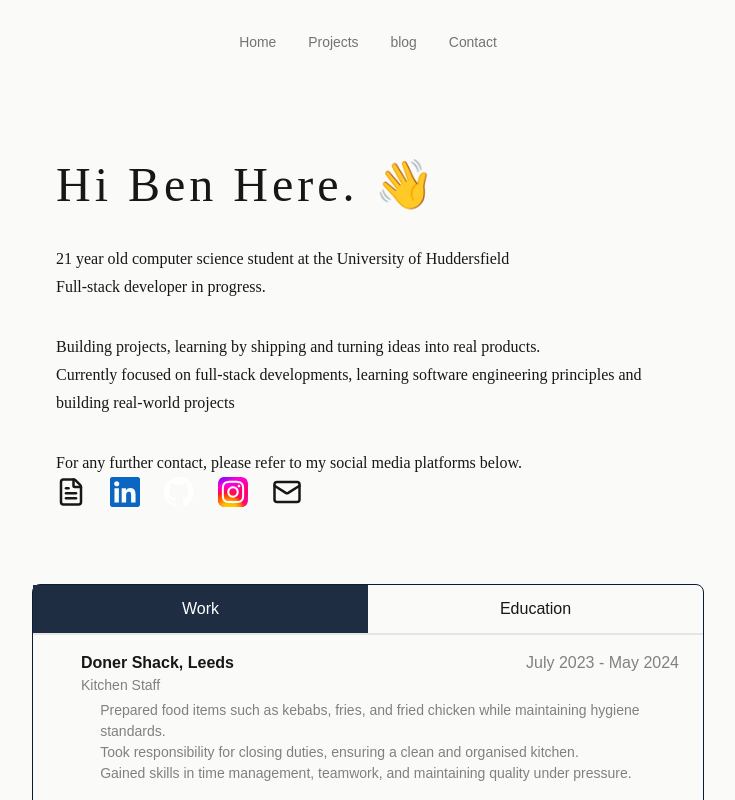
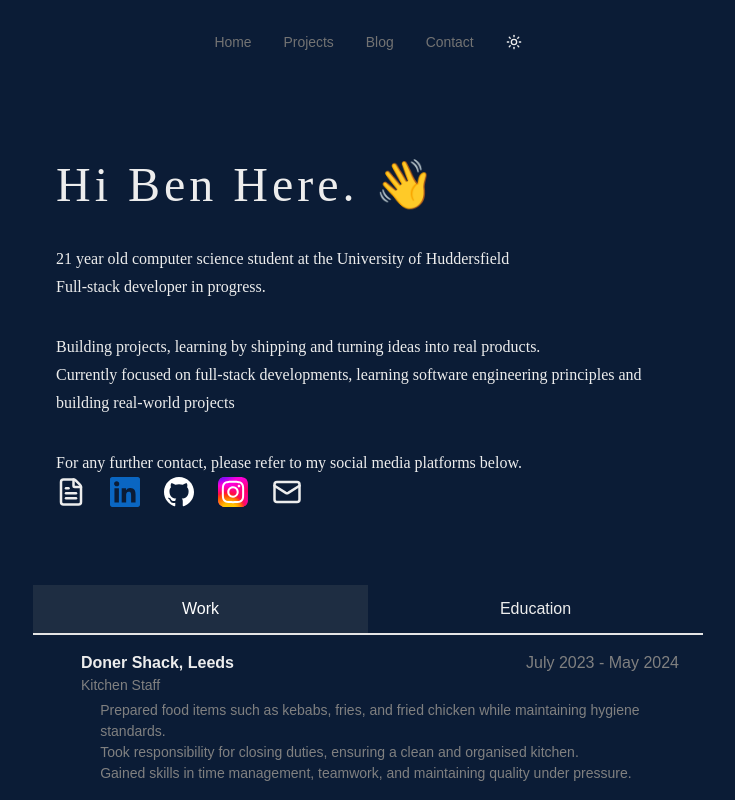
Before and after one commit to bdadzie119/Portfolio, a Next.js app in the folder my-portfolio/: page / in a window 1280 px wide. Shown: the top 800 px of the page, without its empty margins (272-1007 px from the left). Built offline with nearby package versions, Linux system fonts and the light colour scheme.

Commit message:
8/08/26
forgot about this lol

```diff
--- a/my-portfolio/app/blog/page.tsx
+++ b/my-portfolio/app/blog/page.tsx
@@ -16,7 +16,7 @@ export default function Blog(){
     return(
         <main>
             <div className="blog-page">
-                <h1>My blog</h1>
+                <h1>My Blog</h1>
                 <div className="search-bar">
                     <input
                     type="text"
@@ -27,7 +27,8 @@ export default function Blog(){
                     <button onClick={() => setSearch("")}>Clear</button>
                 </div>
                 <div className="blog-timeline">
-                    <span><ArrowUpDown size={16}/>Sort:</span>
+                    <ArrowUpDown size={16}/>
+                    <span>Sort:</span>
                     <select value={sort} onChange={(e) => setSort(e.target.value)}>
                         <option value = "newest">Newest</option>
                         <option value = "oldest">Oldest</option>
--- /dev/null
+++ b/my-portfolio/app/components/ThemeToggle.tsx
@@ -0,0 +1,17 @@
+"use client"
+import { useState, useEffect } from "react"
+import { Sun, Moon } from "lucide-react"
+
+export default function ThemeToggle() {
+const [dark, setDark] = useState(true)
+
+useEffect(() => {
+    document.documentElement.classList.toggle("light", !dark)
+}, [dark])
+
+return (
+    <button onClick={() => setDark(!dark)} className="theme-toggle">
+    {dark ? <Sun size={16} /> : <Moon size={16} />}
+    </button>
+)
+}
--- /dev/null
+++ b/my-portfolio/app/contact/page.tsx
@@ -0,0 +1,22 @@
+import { CircleArrowRight} from "lucide-react"
+export default function Contact(){
+    return(
+        <main>
+            <div className="contact-page">
+                <h1>Contact Me.</h1>
+            </div>
+            <div className="contact-expansion">
+                <form action="https://formspree.io/f/mjybgygn" method="POST">
+                <input type="Text" name="name" placeholder="Name:"/>
+                <input type="Email" name="email" placeholder="Email:"/>
+                <textarea name="Message" placeholder="Let me know of any website feedback or carrer oppurtunities, thank you"/>
+                <button type="submit" className="send-button">Send Message <CircleArrowRight size={20}/></button>
+                </form>
+            </div>
+            <br/>
+            <span>By submitting this form, I agree to the <a href="/">privacy policy</a></span>
+            <br/>
+            <span>© 2026<a href="/"> bendev.com |</a><a href="/"> privacy policy</a></span>
+        </main>
+    )
+}
--- a/my-portfolio/app/globals.css
+++ b/my-portfolio/app/globals.css
@@ -1,8 +1,8 @@
 @import "tailwindcss";
 
 :root {
-  --background: #fafaf8;
-  --foreground: #171717;
+  --background: #0b1c36;
+  --foreground: #ededed;
   --color-background: var(--background);
   --color-foreground: var(--foreground);
   --font-sans: var(--font-geist-sans);
@@ -10,12 +10,17 @@
 }
 
 
-@media (prefers-color-scheme: dark) {
-  :root {
-    --background: #0b1c36;
-    --foreground: #ededed;
-  }
+html.light {
+  --background: #fafaf8;
+  --foreground: #171717;
 }
+
+.github-light { display: none; }
+.github-dark { display: block; }
+
+
+html.light .github-light { display: block; }
+html.light .github-dark { display: none; }
 
 body {
   background: var(--background);
@@ -172,11 +177,11 @@ body {
   font-size: 1.5rem;
 }
 .projects-tags {
-display: flex;
-gap: 0.5rem;
-margin-top: 1rem;
-flex-wrap: wrap;
-align-items: center;
+  display: flex;
+  gap: 0.5rem;
+  margin-top: 1rem;
+  flex-wrap: wrap;
+  align-items: center;
 }
 .project-tags span{
   font-size: 1rem;
@@ -230,11 +235,11 @@ align-items: center;
   max-width: 42rem;
   margin: 0 auto;
   margin-top: 2rem;
-  padding: 2 rem;
+  padding: 2rem;
   text-align:center;
-  border-top: 1px solid#1e3a5f;
+  border-top: 1px solid #1e3a5f;
   font-size: 0.87rem;
-  color: #808080;
+  color: #ffffff;
 }
 .projects-page h1{
   font-size: 3rem;
@@ -245,3 +250,70 @@ align-items: center;
   margin: 0 auto;
   padding: 4rem 1.5rem;
 }
+.blog-page{
+  max-width: 42rem;
+  margin: 0 auto;
+  padding: 4rem 1.5rem;
+}
+.blog-page h1{
+  font-size: 3rem;
+  font-family: 'Times New Roman', Times, serif;
+}
+.search-bar{
+  display: flex;
+  gap: 0.8rem;
+  margin-bottom: 1rem;
+}
+.search-bar input{
+  flex: 1;
+}
+
+.blog-timeline{
+  display: flex;
+  align-items: center;
+  gap: 0.8rem;
+  margin-bottom: 2rem;
+}
+.post-card{
+  border: 1px solid #808080;
+  margin-bottom: 0.8rem;
+  padding: 1.5rem;
+  border-radius: 8px;
+}
+.sort-control{
+  display: flex;
+  align-items: center;
+  gap: 0.5rem;
+}
+.contact-page{
+  max-width: 42rem;
+  margin: 0 auto;
+  padding: 4rem 1.5rem;
+}
+
+.contact-page h1{
+  font-size: 3rem;
+  font-family: 'Times New Roman', Times, serif;
+}
+
+.contact-expansion{
+  display: flex;
+  flex-direction: column;
+  gap: 2rem;
+  padding: 0.87rem;
+  border: #1e3a5f;
+  border-radius: 99px;
+  font-family: inherit;
+}
+.send-button{
+  display: flex;
+  align-items: center;
+  gap: 0.5rem;
+  padding: 0.75rem 1.5rem;
+  background: #FFFFFF;
+  color: #171717;
+  border: none;
+}
+.send-button a:hover{
+  color: #808080;
+}
--- a/my-portfolio/app/layout.tsx
+++ b/my-portfolio/app/layout.tsx
@@ -1,6 +1,7 @@
 import type { Metadata } from "next";
 import { Geist, Geist_Mono } from "next/font/google";
 import "./globals.css";
+import ThemeToggle from "./components/ThemeToggle"
 
 const geistSans = Geist({
   variable: "--font-geist-sans",
@@ -31,8 +32,9 @@ export default function RootLayout({
         <nav className="navbar">
           <a href="/">Home</a>
           <a href="/projects">Projects</a>
-          <a href="/blog">blog</a>
+          <a href="/blog">Blog</a>
           <a href="/contact">Contact</a>
+          <ThemeToggle />
         </nav>
         {children}
       </body>
--- a/my-portfolio/app/page.tsx
+++ b/my-portfolio/app/page.tsx
@@ -29,7 +29,8 @@ export default function Home() {
             <img src="/linkedin.svg" alt="Linked In" />
           </a>
           <a href="https://github.com/bdadzie119" target="_blank">
-            <img src="/Github_dark.svg" alt="Github" />
+            <img src="/Github_dark.svg" alt="Github" className="github-dark"/>
+            <img src="/Github_light.svg" alt="Github" className="github-light"/>
           </a>
           <a href="https://www.instagram.com/bdadzie119/" target="_blank">
             <img src="/instagram-icon.svg" alt="Instagram" />
@@ -104,7 +105,7 @@ export default function Home() {
         </div>
         )}
       </div>
-       <div className="projects">
+      <div className="projects">
         <div className="project-header">
           <h2>Featured Projects</h2>
           <a href="/projects">view more →</a>
@@ -130,7 +131,7 @@ export default function Home() {
         </div>
       </div>
       <footer className="footer">
-        <p>© Benjamin Dadzie</p>
+        <span>© 2026<a href="/"> bendev.com |</a><a href="/"> privacy policy</a></span>
       </footer>
     </main>
   );
--- a/my-portfolio/app/projects/page.tsx
+++ b/my-portfolio/app/projects/page.tsx
@@ -12,7 +12,7 @@ export default function Projects(){
                         <span>SQL</span>
                     </div>
                     <div className="project-links">
-                         <a href="https://github.com/bdadzie119/TicketMaster_alike" target="_blank">Source ↗</a>
+                        <a href="https://github.com/bdadzie119/TicketMaster_alike" target="_blank">Source ↗</a>
                     </div>
                 </div>
             </div>
```
